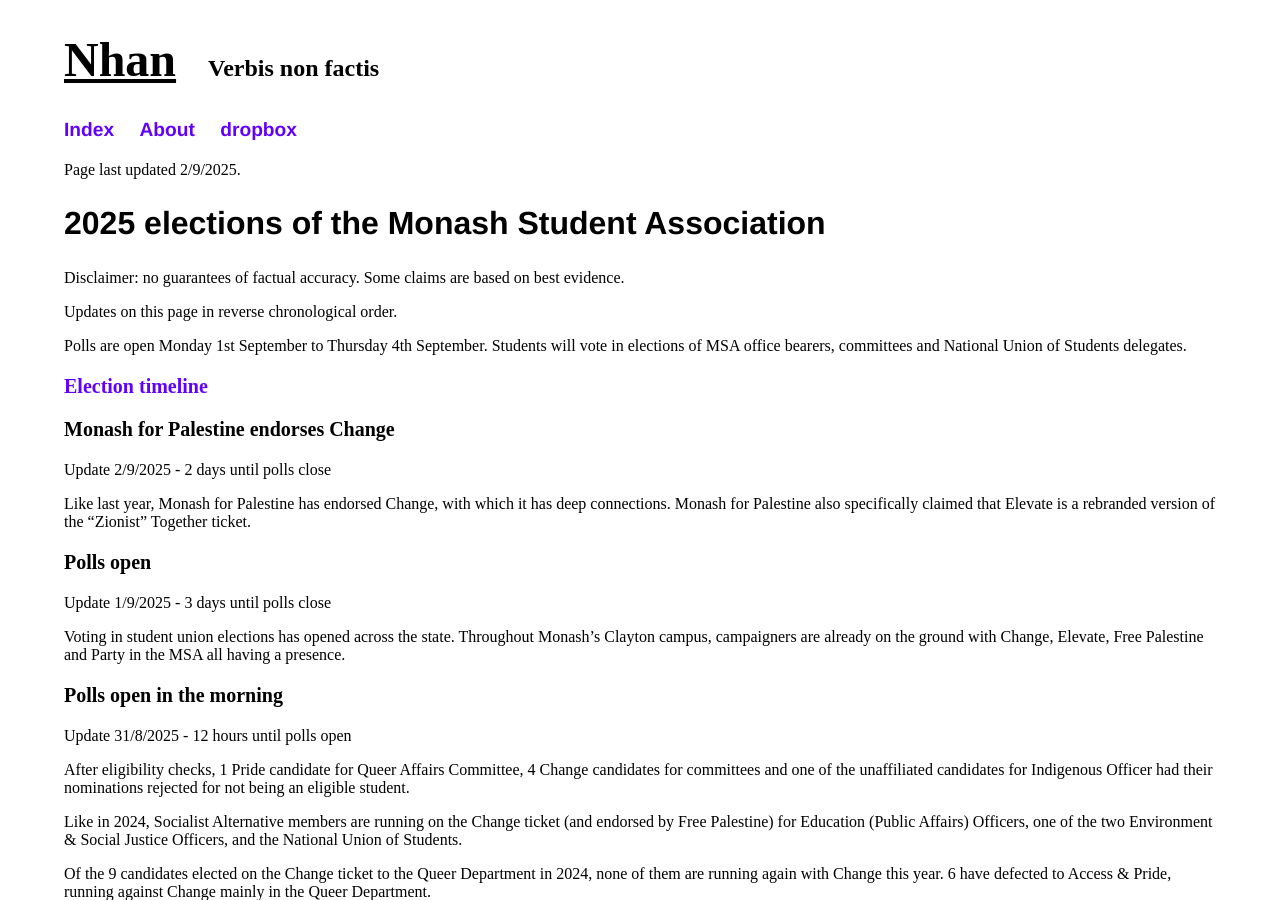
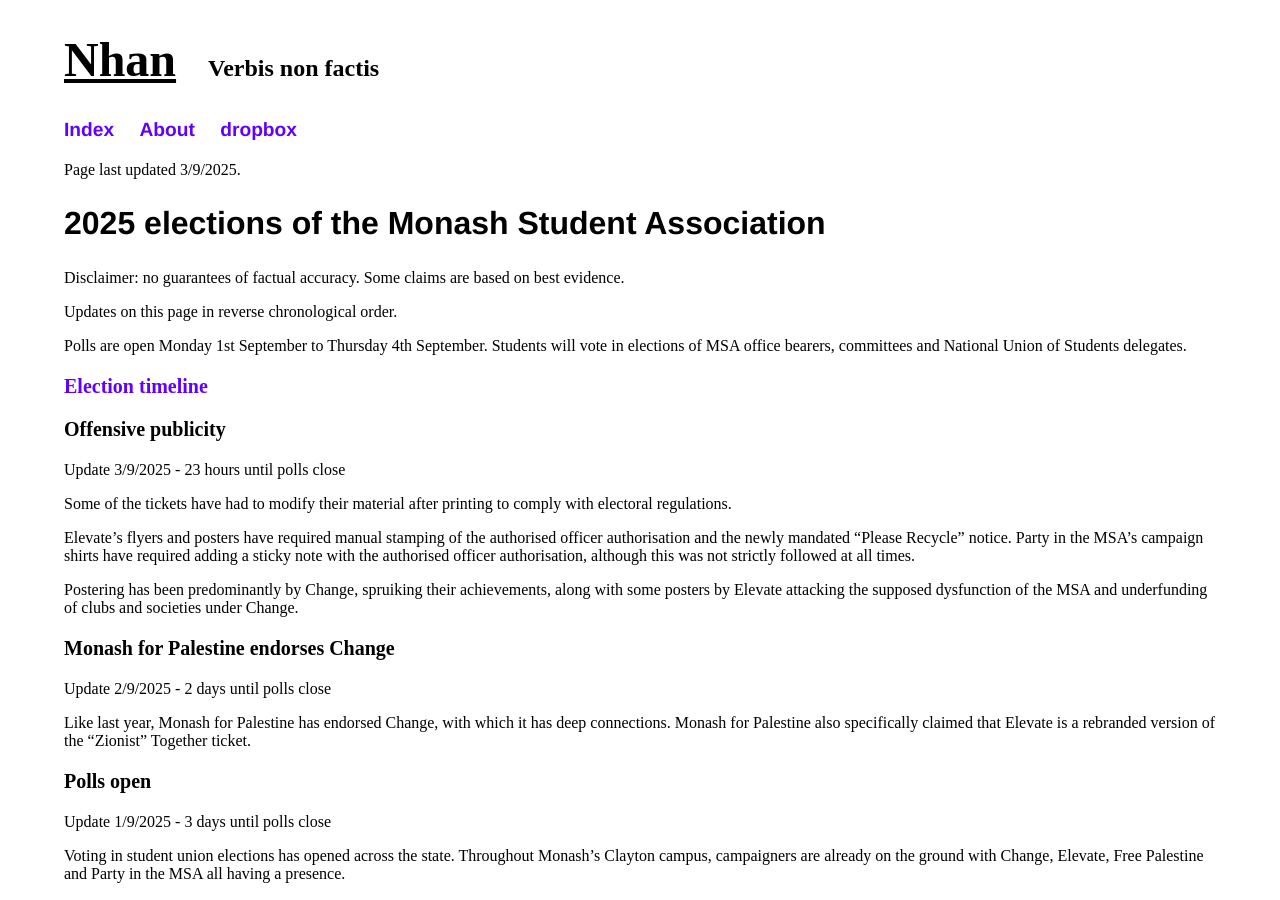
Before and after one commit to nhtnhanbn/nhtnhanbn.github.io, a Jekyll site: the page built from monash/msa25.md, in a window 1280 px wide and 900 px high. Built offline with Jekyll 4.4.1, drawn with Linux system fonts in a browser that asks for light colours.

Commit message:
Update msa25

```diff
--- a/monash/msa25.md
+++ b/monash/msa25.md
@@ -3,7 +3,7 @@
 title: 2025 Monash Student Association elections
 ---
 
-Page last updated 2/9/2025.
+Page last updated 3/9/2025.
 
 ## 2025 elections of the Monash Student Association
 
@@ -14,6 +14,16 @@
 Polls are open Monday 1st September to Thursday 4th September. Students will vote in elections of MSA office bearers, committees and National Union of Students delegates.
 
 ### [Election timeline](http://msa.monash.edu/hubfs/MSA%20Election%20Timeline%202025.pdf)
+
+### Offensive publicity
+
+Update 3/9/2025 - 23 hours until polls close
+
+Some of the tickets have had to modify their material after printing to comply with electoral regulations.
+
+Elevate's flyers and posters have required manual stamping of the authorised officer authorisation and the newly mandated "Please Recycle" notice. Party in the MSA's campaign shirts have required adding a sticky note with the authorised officer authorisation, although this was not strictly followed at all times.
+
+Postering has been predominantly by Change, spruiking their achievements, along with some posters by Elevate attacking the supposed dysfunction of the MSA and underfunding of clubs and societies under Change.
 
 ### Monash for Palestine endorses Change
 
```
